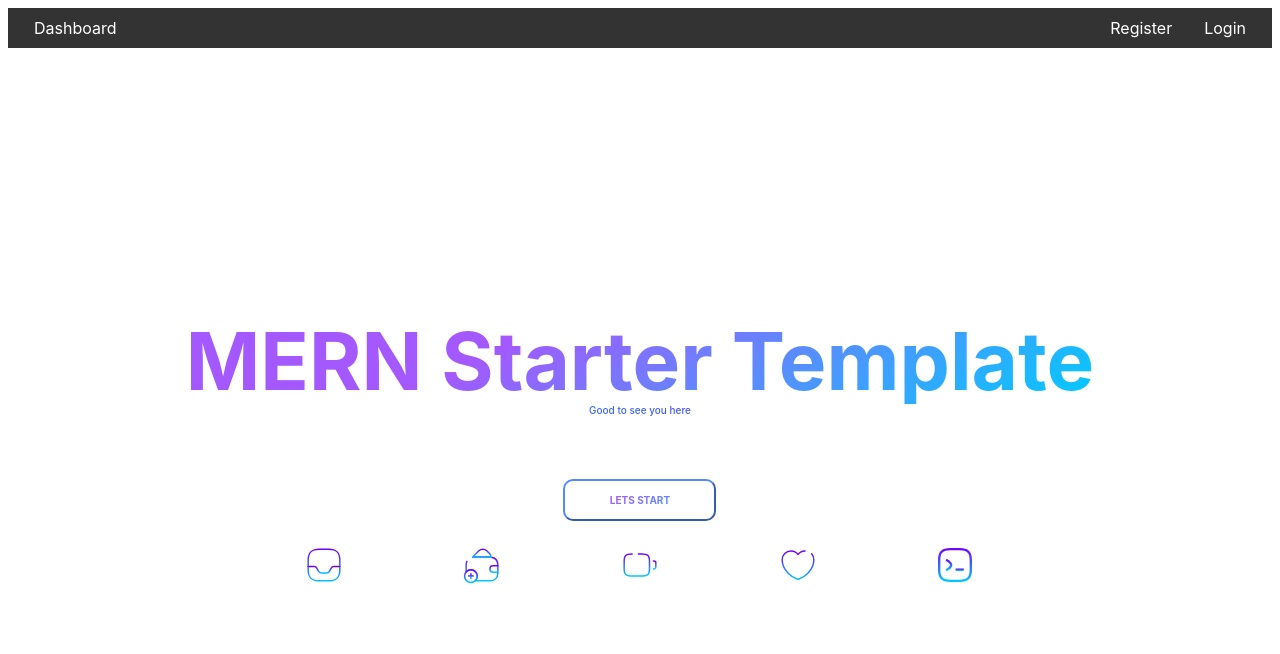
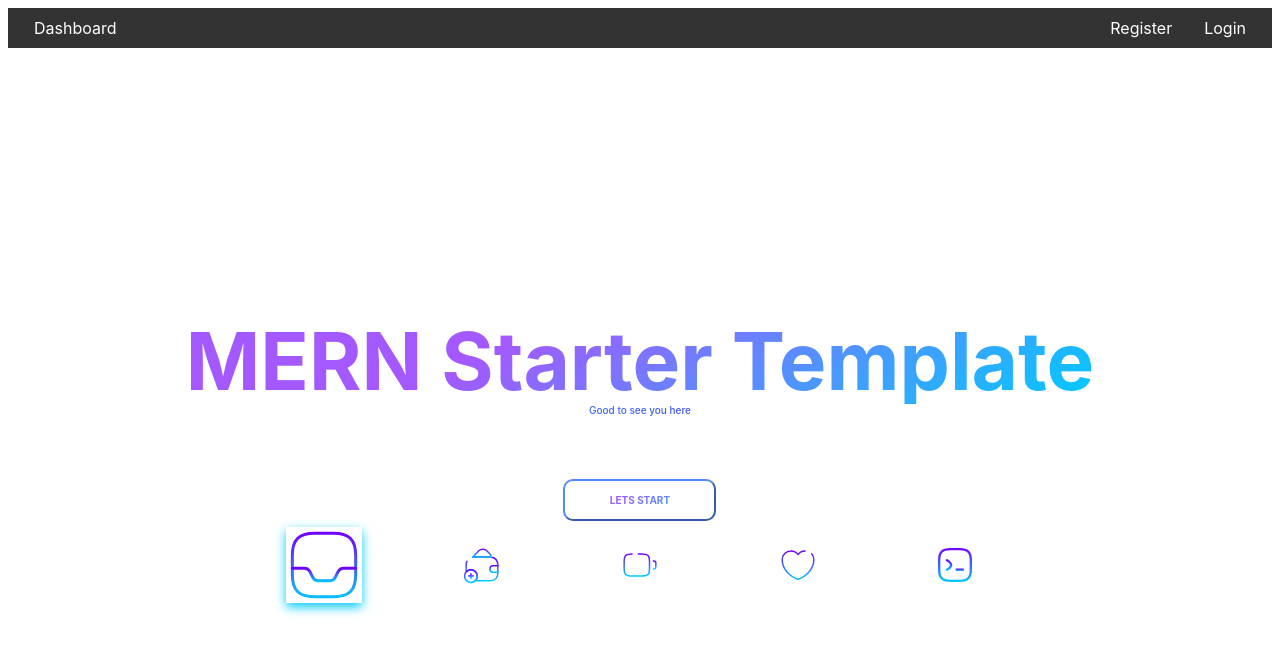
Before and after one commit to Tim-Quattrochi/MERN-Starter, a React (Vite) app in the folder client/: page / in a window 1280 px wide. In both pictures the pointer is over the icon 324 px from the left and 565 px from the top of the page. Shown: the top 654 px of the page. Built offline with nearby package versions, Linux system fonts and the light colour scheme; no server answers.

Commit message:
hover style on svg's

```diff
--- a/client/src/pages/Welcome/welcome.css
+++ b/client/src/pages/Welcome/welcome.css
@@ -10,6 +10,11 @@
   justify-content: space-evenly;
   width: auto;
   margin-top: 2%;
+}
+
+.icon-container > svg:hover {
+  transform: scale(2);
+  box-shadow: 0 2px 5px #00cbff;
 }
 
 @media (max-width: 600px) {
```
